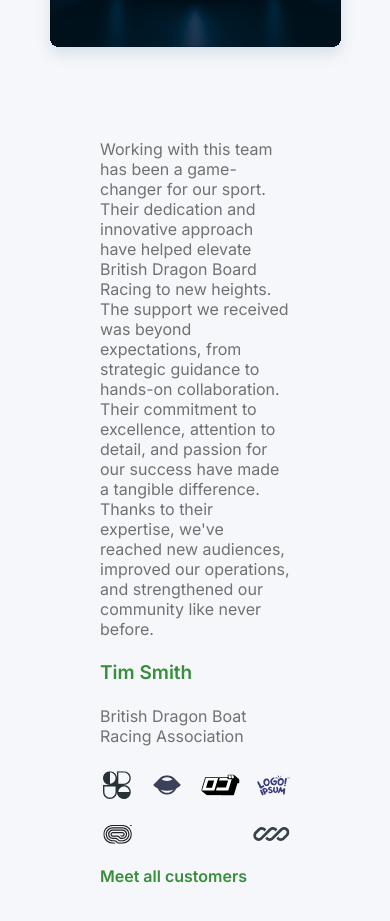
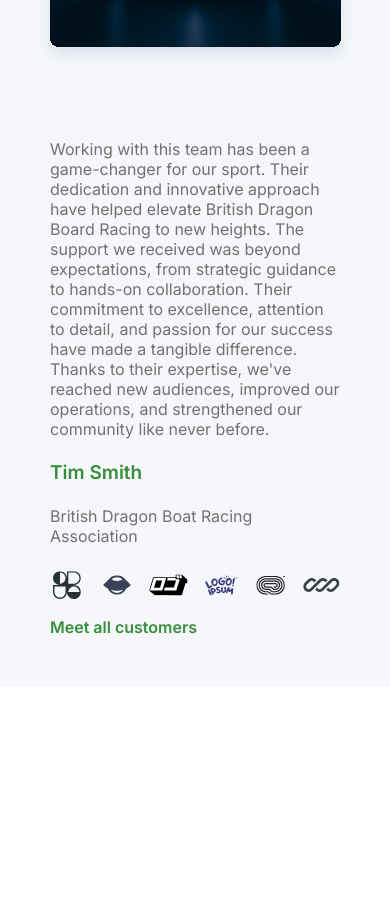
Before and after one commit to varspijoyan/nexcent-project, a React (Vite) app: page / in a window 390 px wide. Shown: the part 5640-6561 px from the top of the page. After the commit the page ends 6327 px from the top, so only its background shows below. Built offline with nearby package versions, Linux system fonts and the light colour scheme.

Commit message:
Change textContainer padding

```diff
--- a/src/styles/CustomersSection.module.css
+++ b/src/styles/CustomersSection.module.css
@@ -55,7 +55,7 @@
 
 @media screen and (max-width: 732px) {
     .textContainer {
-        padding-left: 100px;
-        padding-right: 100px;
+        padding-left: 50px;
+        padding-right: 50px;
     }
 }
```
